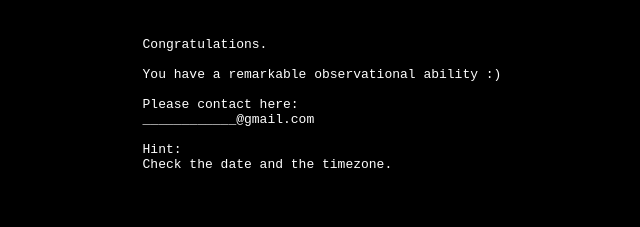
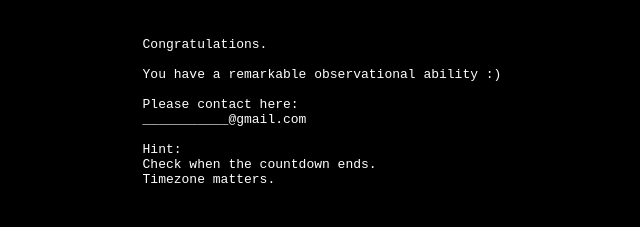
Before and after one commit to mistary6464/mystery, a plain HTML site: page stage1.html in a window 1280 px wide. Shown: the whole page, without its empty margins (318-958 px from the left). Drawn offline with Linux system fonts and the light colour scheme.

Commit message:
stage1.html

```diff
--- a/stage1.html
+++ b/stage1.html
@@ -18,10 +18,11 @@ Congratulations.
 You have a remarkable observational ability :)
 
 Please contact here:
-____________@gmail.com
+___________@gmail.com
 
 Hint:
-Check the date and the timezone.
+Check when the countdown ends.
+Timezone matters.
 </pre>
   </div>
 </body>
```
